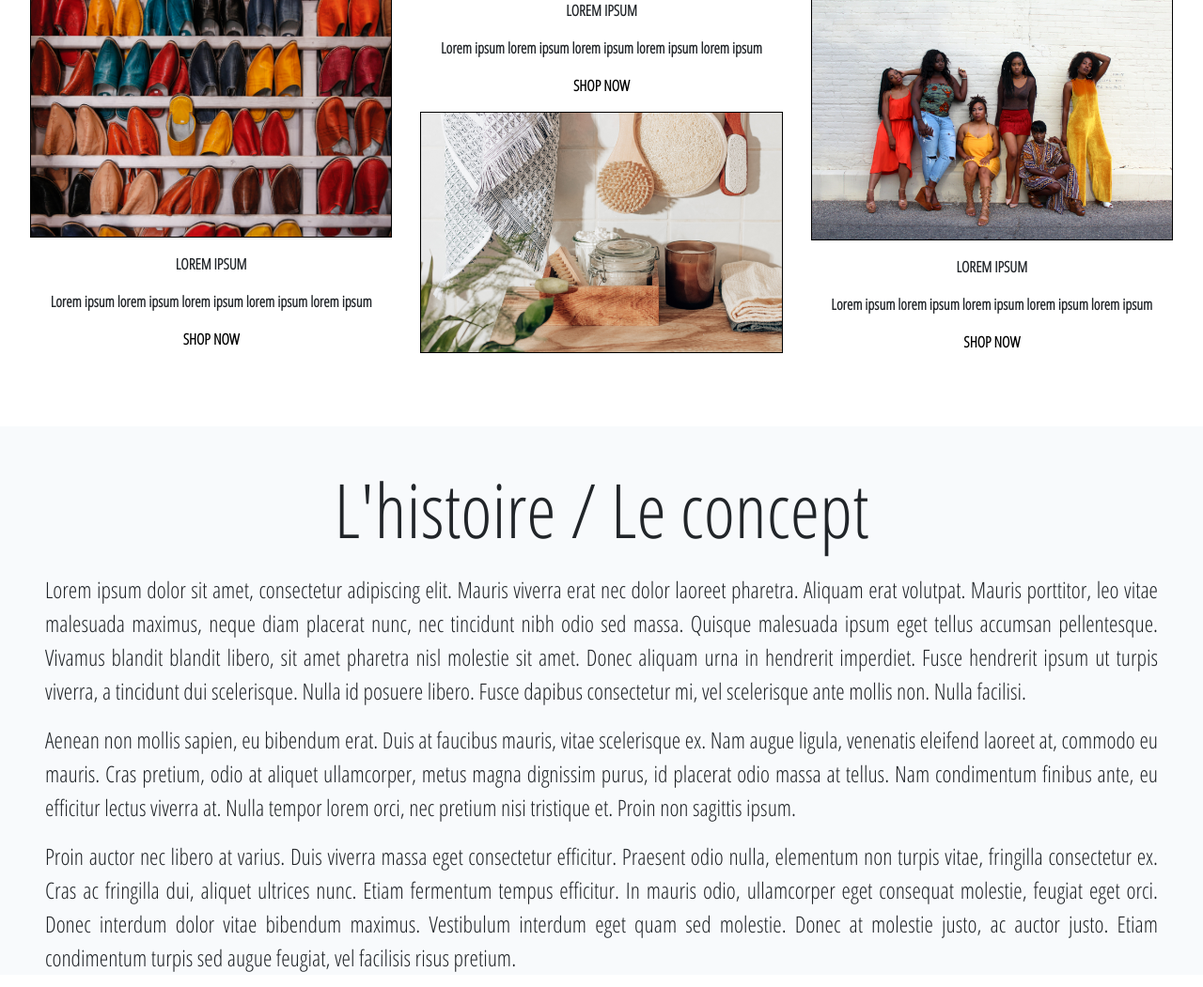
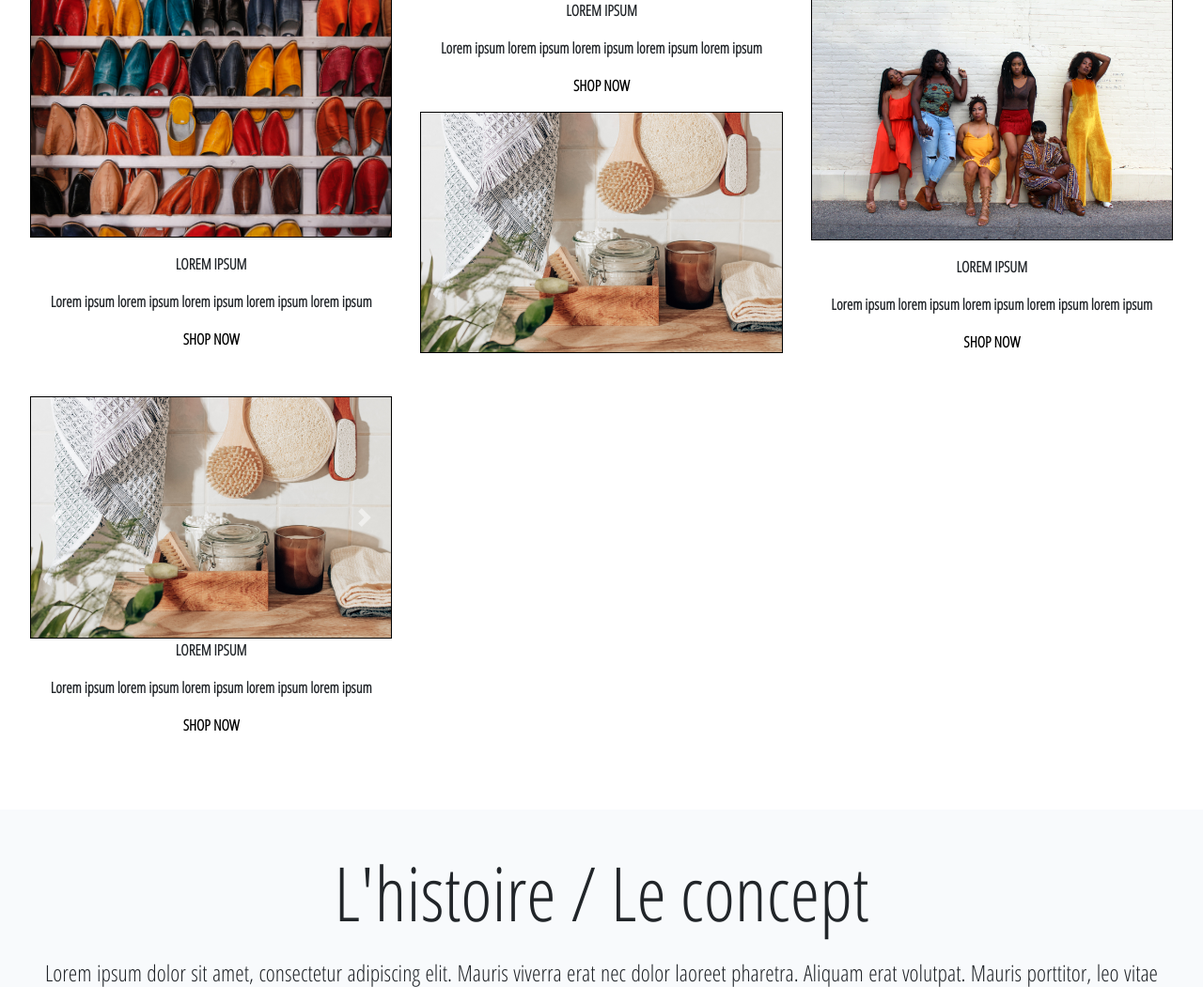
Before and after one commit to teyana/soutenanceSym3, a Symfony app: template templates/home/index.html.twig in a window 1280 px wide. Shown: the part 1198-2249 px from the top of the page at 94% size. Run offline with Twig, Linux system fonts and the light colour scheme; the template is opened without the code that fills it, so the values that code supplies are empty; some libraries are stand-ins or nearby versions.

Commit message:
Ajout premier caroussel

```diff
--- a/public/css/style_home/style_home.css
+++ b/public/css/style_home/style_home.css
@@ -78,7 +78,6 @@ figcaption a {
 
 figcaption a:hover {
     color: #000000;
-    border-bottom: 1px solid #ff4500;
 }
 
 
--- a/templates/home/index.html.twig
+++ b/templates/home/index.html.twig
@@ -87,16 +87,36 @@
                 </figure>
             </div>
 
-            {# <div class="col-lg-4 col-md-6 portfolio-item filter-wordpress">
-                <figure class="portfolio-wrap">
+            {# Création du premier caroussel, à copier coller pour les autres #}
+            <figure class="col-lg-4 col-md-6 portfolio-item filter-wordpress">
+                <div id="carouselExampleControls" class="carousel slide" data-ride="carousel">
+                    <div class="carousel-inner portfolio-wrap">
+                        <div class="carousel-item active">
+                        <img <img src="{{ asset('images/bathroom.jpg') }}" class="img-fluid" alt="">
+                        </div>
+                        <div class="carousel-item">
+                        <img <img src="{{ asset('images/women.jpg') }}" class="img-fluid" alt="">
+                        </div>
+                        <div class="carousel-item">
+                        <img <img src="{{ asset('images/sandales.jpg') }}" class="img-fluid" alt="">
+                        </div>
+                    </div>
+                    <a class="carousel-control-prev" href="#carouselExampleControls" role="button" data-slide="prev">
+                        <span class="carousel-control-prev-icon" aria-hidden="true"></span>
+                        <span class="sr-only">Previous</span>
+                    </a>
+                    <a class="carousel-control-next" href="#carouselExampleControls" role="button" data-slide="next">
+                        <span class="carousel-control-next-icon" aria-hidden="true"></span>
+                        <span class="sr-only">Next</span>
+                    </a>
+                </div>
+
                 <figcaption class="fig_1">
                     <p class="photo_titre">Lorem ipsum</p>
                     <p class="photo_resume">Lorem ipsum lorem ipsum lorem ipsum lorem ipsum lorem ipsum</p>
                     <a class="photo_shop">Shop now</a>
                 </figcaption>
-                    <img <img src="{{ asset('images/maroc.jpg') }}" class="img-fluid" alt="">
             </figure>
-            </div> #}
         </div>
     </section>
 
```
Lines whose indentation alone changed are shown as unchanged.
